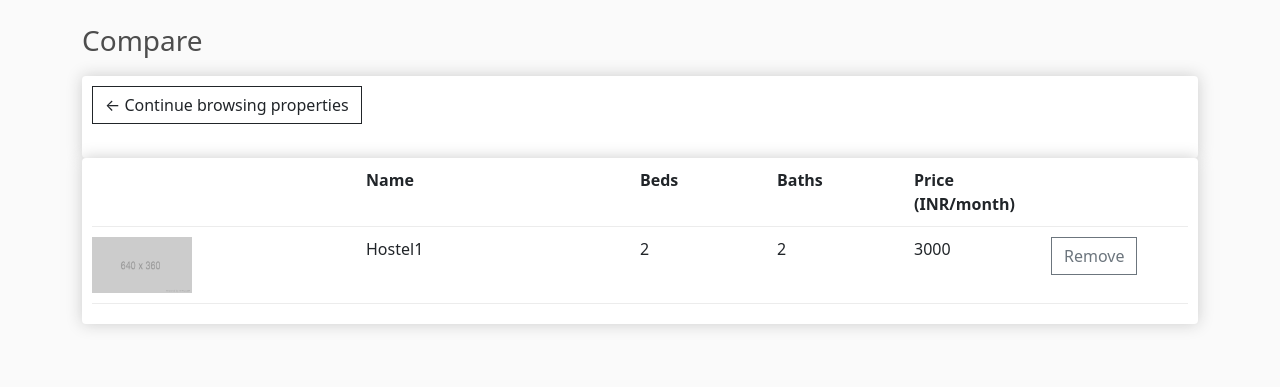
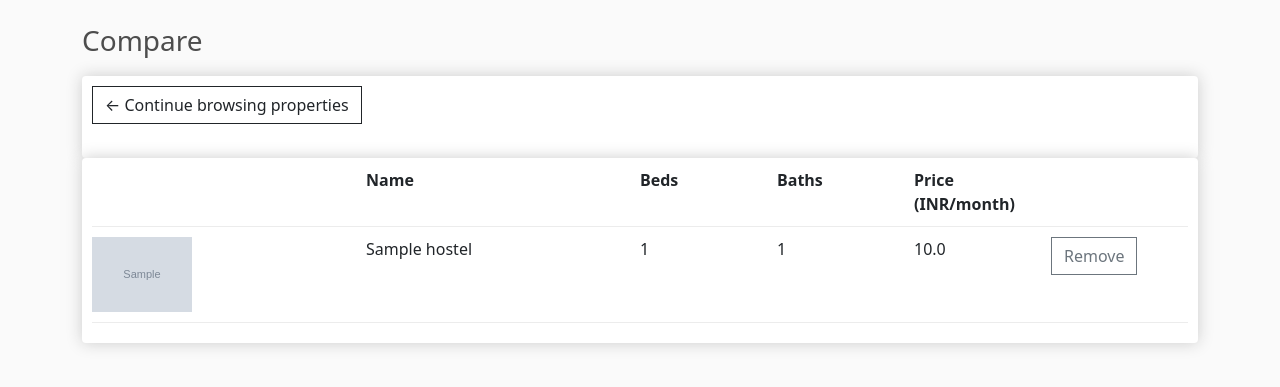
Before and after one commit to FriendlyIndr/HostelFinder, a Django app: page /compare in a window 1280 px wide. Shown: the part 56-443 px from the top of the page. Run offline with Django 4.2, Linux system fonts and the light colour scheme; tables that the repository leaves empty hold one stand-in row (values such as "Sample post"); grey boxes marked "Sample" are stand-in pictures.

Commit message:
Update Comparison.html

```diff
--- a/mainapp/templates/main/Comparison.html
+++ b/mainapp/templates/main/Comparison.html
@@ -22,18 +22,21 @@
                 <div style="flex: 1;"></div>
             </div>
 
+            {% for hostel in hostels %}
             <div class="cart-row">
                 <div style="flex: 2;">
-                    <img class="row-image" src="{% static 'images/placeholder.png' %}">
+                    <img class="row-image" src="{{hostel.image.url}}">
                 </div>
-                <div style="flex: 2;">Hostel1</div>
-                <div style="flex: 1;">2</div>
-                <div style="flex: 1;">2</div>
-                <div style="flex: 1;">3000</div>
+                <div style="flex: 2;">{{hostel.name}}</div>
+                <div style="flex: 1;">{{hostel.beds}}</div>
+                <div style="flex: 1;">{{hostel.baths}}</div>
+                <div style="flex: 1;">{{hostel.price}}</div>
                 <div style="flex: 1;"><button class="btn btn-outline-secondary">Remove</button></div>
             </div>
+            {% endfor %}
         </div>
     </div>
 </div>
 
+
 {% endblock content %}
```
